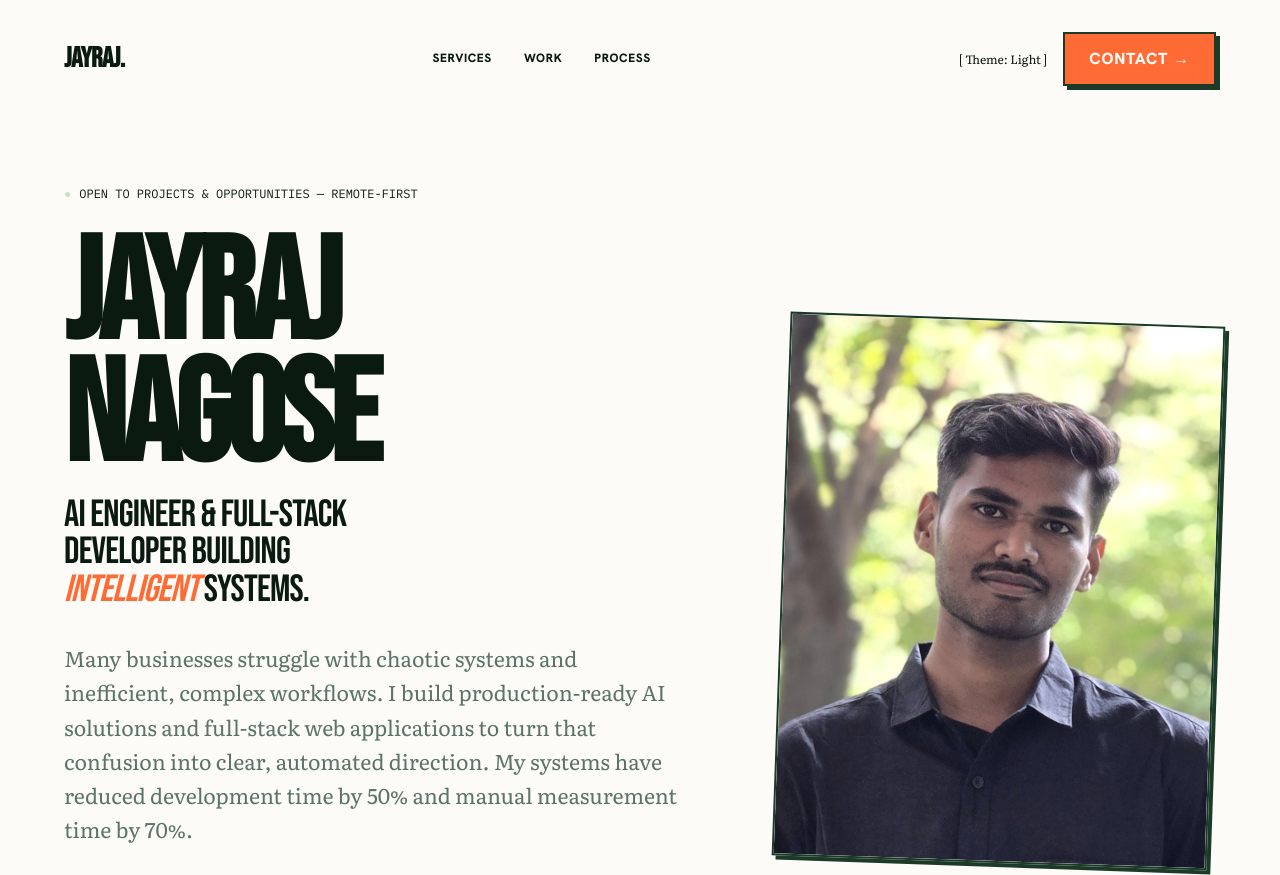
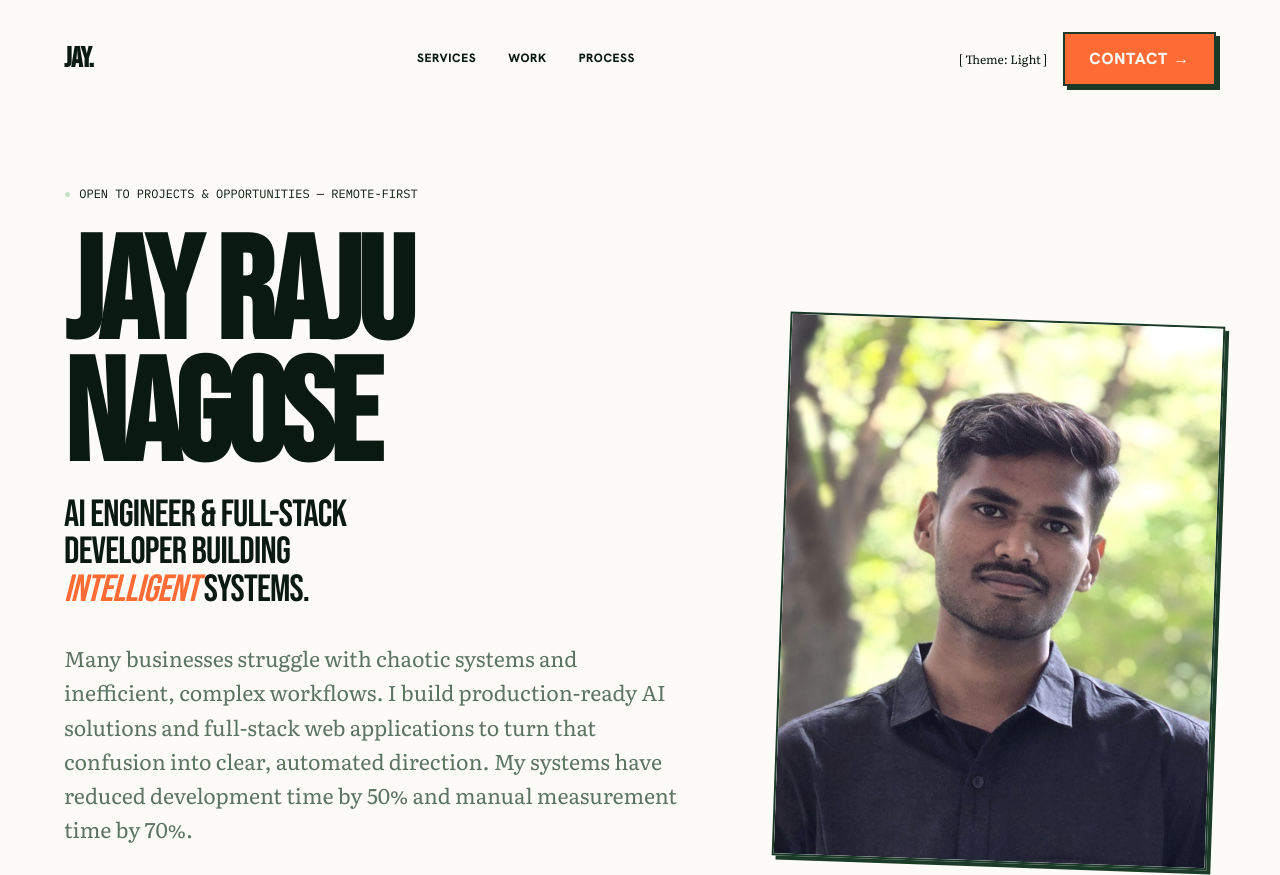
Before and after one commit to RADson2005official/jayraj-portfolio, a plain HTML site: page index.html in a window 1280 px wide. Shown: the top 875 px of the page. Drawn offline with Linux system fonts and the light colour scheme.

Commit message:
Update name to Jay Raju Nagose

```diff
--- a/index.html
+++ b/index.html
@@ -3,7 +3,7 @@
 <head>
   <meta charset="UTF-8">
   <meta name="viewport" content="width=device-width, initial-scale=1.0">
-  <title>Jayraj Nagose | AI Engineer & Full-Stack Developer</title>
+  <title>Jay Raju Nagose | AI Engineer & Full-Stack Developer</title>
   <meta name="description" content="AI Engineer & Full-Stack Developer Building Intelligent Systems. Specializing in agentic workflows and computer vision.">
 
   <!-- Fonts: Bebas Neue (Display), IBM Plex Mono (Secondary), Literata (Body), Hanken Grotesk (Accent) -->
@@ -20,7 +20,7 @@
   <!-- Hero Section -->
   <header class="section-hero" id="home">
     <nav class="nav">
-      <div class="nav__brand text-display">JAYRAJ.</div>
+      <div class="nav__brand text-display">JAY.</div>
       <div class="nav__links">
         <a href="#services" class="text-label">Services</a>
         <a href="#work" class="text-label">Work</a>
@@ -39,7 +39,7 @@
 
       <div class="hero__main">
         <div class="hero__text">
-          <h1 class="text-hero">JAYRAJ<br>NAGOSE</h1>
+          <h1 class="text-hero">JAY RAJU<br>NAGOSE</h1>
           <p class="hero__tagline text-display">AI Engineer & Full-Stack Developer Building <em class="accent-text">Intelligent</em> Systems.</p>
           <p class="hero__bio text-serif">Many businesses struggle with chaotic systems and inefficient, complex workflows. I build production-ready AI solutions and full-stack web applications to turn that confusion into clear, automated direction. My systems have reduced development time by 50% and manual measurement time by 70%.</p>
 
@@ -50,7 +50,7 @@
         </div>
 
         <div class="hero__visual bento-card bento-card--photo tilt-right">
-          <img src="assets/images/headshot.jpg" alt="Jayraj Nagose - Professional Portrait" loading="eager" class="hero__img">
+          <img src="assets/images/headshot.jpg" alt="Jay Raju Nagose - Professional Portrait" loading="eager" class="hero__img">
         </div>
       </div>
     </div>
@@ -320,7 +320,7 @@
   </main>
 
   <footer class="footer text-mono text-xs">
-    <span>[ JAYRAJ NAGOSE ]</span>
+    <span>[ JAY RAJU NAGOSE ]</span>
     <span>&copy; 2026</span>
     <button id="backToTop" class="btn-text">Back to top &uarr;</button>
   </footer>
```
Also changed, not shown: 1 other file.
